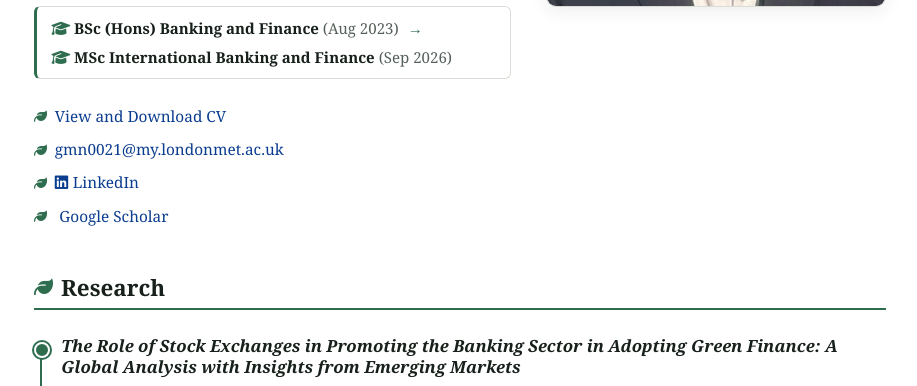
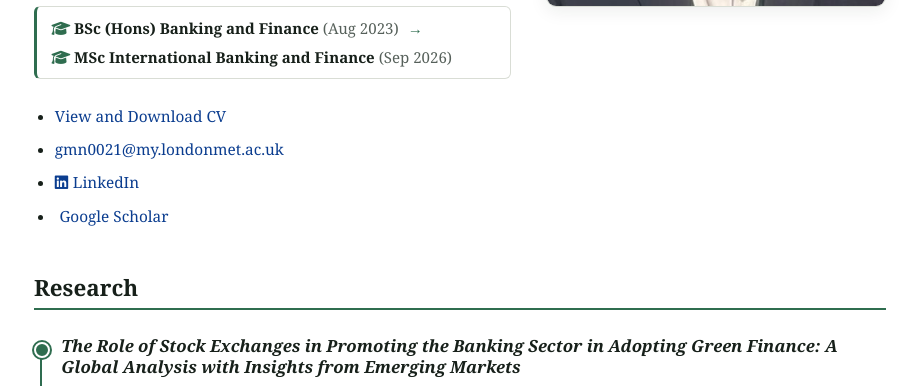
Before and after one commit to RavinduNawanjana/ravindunawanjana.github.io, a Jekyll site: the page built from index.md, in a window 1280 px wide. Shown: the part 518-904 px from the top of the page, without its empty margins (180-1097 px from the left). Built offline with Jekyll 4.4.1, drawn with Linux system fonts in a browser that asks for light colours; a style sheet for code colours, icons or effects is not loaded.

Commit message:
Update style.css

```diff
--- a/assets/css/style.css
+++ b/assets/css/style.css
@@ -50,18 +50,7 @@ h2 {
   margin-top: 2.4rem;
   padding-bottom: 0.35rem;
   border-bottom: 2px solid var(--leaf);
-  display: flex;
-  align-items: center;
-  gap: 0.5rem;
   scroll-margin-top: 110px;
-}
-h2 i { color: var(--leaf); font-size: 1.1rem; }
-h2::before {
-  content: "\f06c";
-  font-family: "Font Awesome 6 Free";
-  font-weight: 900;
-  color: var(--leaf);
-  font-size: 0.85em;
 }
 h3 { font-size: 1.05rem; margin-top: 1.6rem; }
 
@@ -192,21 +181,13 @@ main {
 
 .contact-list {
   clear: both;
-  list-style: none;
+  list-style: disc;
   margin: 1rem 0 0.5rem;
-  padding: 0.4rem 0 0.4rem 0;
+  padding: 0.4rem 0 0.4rem 1.3rem;
   display: flex;
   flex-direction: column;
   gap: 0.55rem;
   font-size: 0.96rem;
-}
-.contact-list li { display: flex; align-items: center; gap: 0.5em; }
-.contact-list li::before {
-  content: "\f06c"; /* fa-leaf */
-  font-family: "Font Awesome 6 Free";
-  font-weight: 900;
-  color: var(--leaf);
-  font-size: 0.85em;
 }
 .contact-list a { text-decoration: none; }
 .contact-list a:hover { text-decoration: underline; }
```
